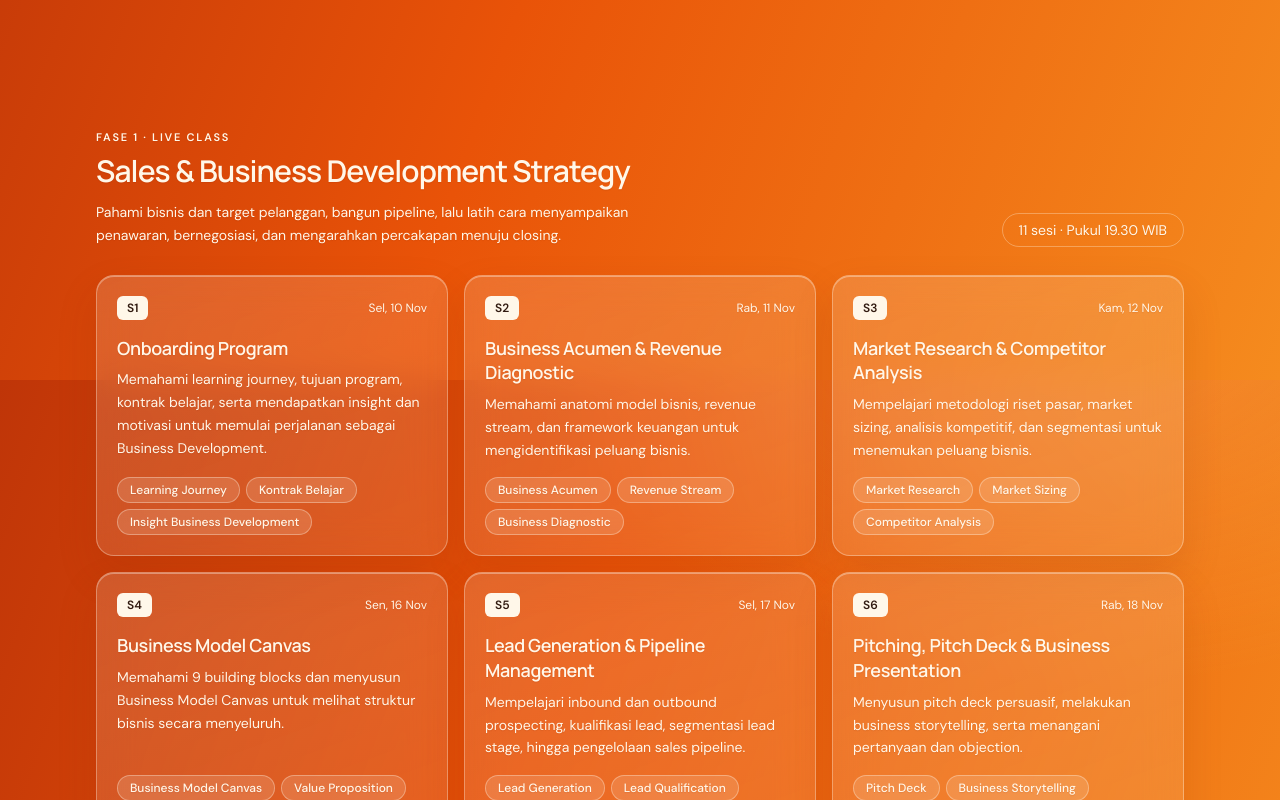
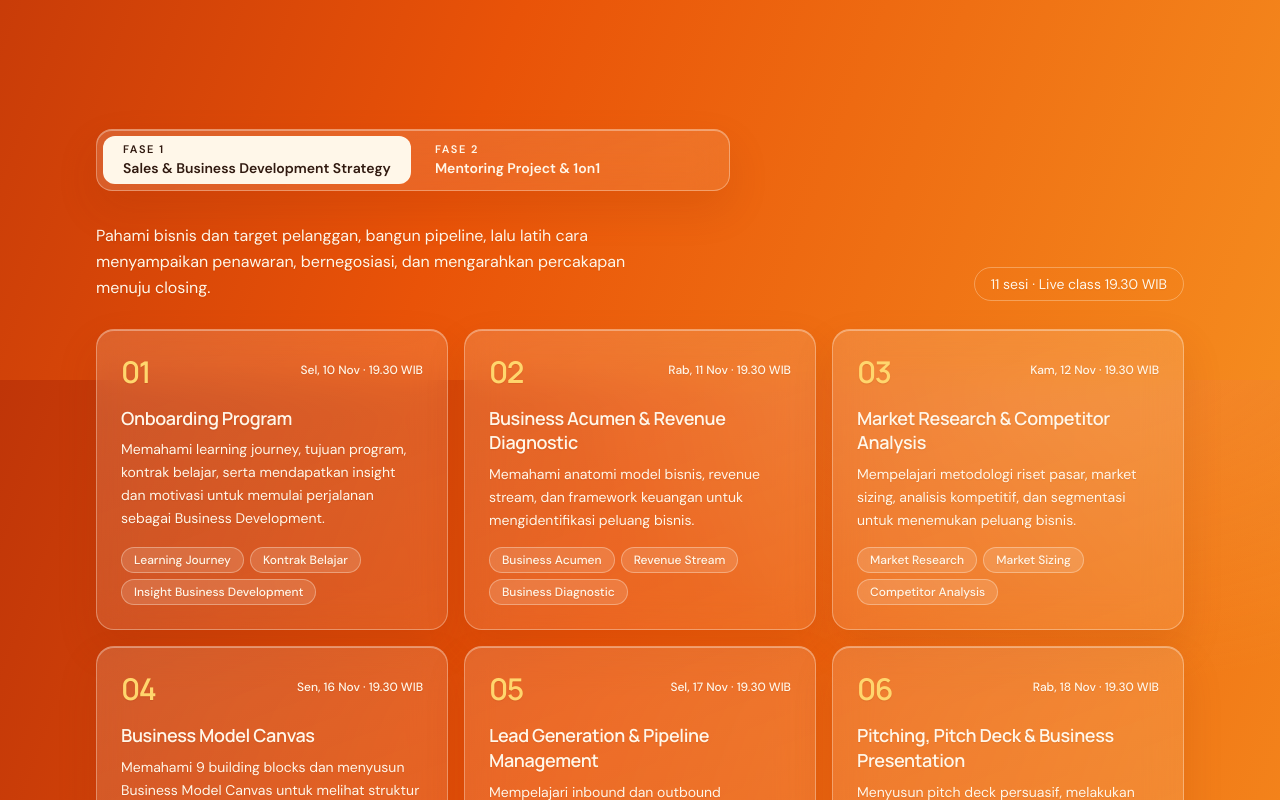
Before and after one commit to Fdhlu-Rhmn/Levela, a Next.js app: page /program/business-development/ in a window 1280 px wide. Shown: the part 5220-6020 px from the top of the page. Built offline with nearby package versions, Linux system fonts and the light colour scheme.

Commit message:
feat: curriculum phase tabs, numbered session cards with date and time

```diff
--- a/components/lp/Curriculum.tsx
+++ b/components/lp/Curriculum.tsx
@@ -1,7 +1,12 @@
+'use client'
+
+import { useState } from 'react'
 import type { ProgramLp } from '@/content/types'
 
 const shortDate = (d: string) =>
   new Date(`${d}T00:00:00+07:00`).toLocaleDateString('id-ID', { weekday: 'short', day: 'numeric', month: 'short', timeZone: 'Asia/Jakarta' })
+
+const num = (i: number) => String(i + 1).padStart(2, '0')
 
 function Tags({ items }: { items?: string[] }) {
   if (!items?.length) return null
@@ -16,57 +21,71 @@
   )
 }
 
-function PhaseHeader({ label, title, intro, meta }: { label: string; title: string; intro: string; meta?: string }) {
+type CardProps = { index: number; meta?: string; title: string; desc?: string; tags?: string[] }
+
+function Card({ index, meta, title, desc, tags }: CardProps) {
   return (
-    <div className="grid gap-4 lg:grid-cols-[1.3fr_1fr] lg:items-end">
-      <div>
-        <p className="text-[11px] font-semibold tracking-[0.16em]">{label}</p>
-        <h3 className="mt-2 text-2xl tracking-[-0.03em] sm:text-3xl">{title}</h3>
-        <p className="mt-3 max-w-xl text-sm leading-relaxed">{intro}</p>
+    <li className="glass lift flex flex-col p-6">
+      <div className="flex items-start justify-between gap-3">
+        <span className="font-heading text-3xl tracking-[-0.05em] text-sun">{num(index)}</span>
+        {meta && <span className="pt-2 text-right text-xs font-medium">{meta}</span>}
       </div>
-      {meta && <p className="justify-self-start rounded-full border border-line px-4 py-1.5 text-sm lg:justify-self-end">{meta}</p>}
-    </div>
+      <h4 className="mt-4 font-heading text-lg leading-snug tracking-[-0.02em]">{title}</h4>
+      {desc && <p className="mt-2 text-sm leading-relaxed">{desc}</p>}
+      <Tags items={tags} />
+    </li>
   )
 }
 
-const card = 'glass lift flex flex-col p-5'
+export function Curriculum({ lp }: { lp: ProgramLp }) {
+  const [tab, setTab] = useState(0)
+  const phases = [
+    { label: 'Fase 1', title: lp.phase1.title, intro: lp.phase1.intro, meta: `${lp.phase1.sessions.length} sesi · Live class ${lp.phase1.time}` },
+    { label: 'Fase 2', title: lp.phase2.title, intro: lp.phase2.intro, meta: `${lp.phase2.modules.length} modul · Project + 1on1 mentor` },
+  ]
+  const active = phases[tab]
 
-export function Curriculum({ lp }: { lp: ProgramLp }) {
   return (
-    <div className="grid gap-14">
-      <div>
-        <PhaseHeader
-          label="FASE 1 · LIVE CLASS"
-          title={lp.phase1.title}
-          intro={lp.phase1.intro}
-          meta={`${lp.phase1.sessions.length} sesi · ${lp.phase1.time}`}
-        />
-        <ol className="mt-7 grid gap-4 sm:grid-cols-2 lg:grid-cols-3">
-          {lp.phase1.sessions.map((s) => (
-            <li key={s.code} className={card}>
-              <div className="flex items-center justify-between gap-3 text-xs">
-                <span className="rounded-md bg-cream px-2.5 py-1 font-semibold text-ink [text-shadow:none]">{s.code}</span>
-                <span>{shortDate(s.date)}</span>
-              </div>
-              <h4 className="mt-4 font-heading text-lg leading-snug tracking-[-0.02em]">{s.title}</h4>
-              {s.desc && <p className="mt-2 text-sm leading-relaxed">{s.desc}</p>}
-              <Tags items={s.tags} />
-            </li>
-          ))}
-        </ol>
+    <div>
+      <div
+        role="tablist"
+        aria-label="Fase kurikulum"
+        className="glass inline-grid w-full grid-cols-2 gap-1 rounded-2xl! p-1.5 sm:w-auto"
+        onKeyDown={(e) => {
+          if (e.key === 'ArrowRight' || e.key === 'ArrowLeft') setTab((t) => (t === 0 ? 1 : 0))
+        }}
+      >
+        {phases.map((ph, i) => (
+          <button
+            key={ph.label}
+            type="button"
+            role="tab"
+            id={`fase-tab-${i}`}
+            aria-selected={tab === i}
+            aria-controls="fase-panel"
+            tabIndex={tab === i ? 0 : -1}
+            onClick={() => setTab(i)}
+            className={`min-h-12 rounded-xl px-5 text-left text-sm transition-colors sm:min-w-64 ${
+              tab === i ? 'bg-cream text-ink [text-shadow:none]' : 'hover:bg-cream/10'
+            }`}
+          >
+            <span className="block text-[11px] font-semibold tracking-[0.14em] uppercase">{ph.label}</span>
+            <span className="block font-semibold">{ph.title}</span>
+          </button>
+        ))}
       </div>
 
-      <div>
-        <PhaseHeader label="FASE 2 · MENTORING" title={lp.phase2.title} intro={lp.phase2.intro} meta="Project + 1on1 mentor" />
+      <div role="tabpanel" id="fase-panel" aria-labelledby={`fase-tab-${tab}`} className="mt-8">
+        <div className="grid gap-4 lg:grid-cols-[1.3fr_1fr] lg:items-end">
+          <p className="max-w-xl text-base leading-relaxed">{active.intro}</p>
+          <p className="justify-self-start rounded-full border border-line px-4 py-1.5 text-sm lg:justify-self-end">{active.meta}</p>
+        </div>
         <ol className="mt-7 grid gap-4 sm:grid-cols-2 lg:grid-cols-3">
-          {lp.phase2.modules.map((m, i) => (
-            <li key={m.title} className={card}>
-              <span className="font-heading text-3xl tracking-[-0.05em] text-sun">{String(i + 1).padStart(2, '0')}</span>
-              <h4 className="mt-4 font-heading text-lg leading-snug tracking-[-0.02em]">{m.title}</h4>
-              <p className="mt-2 text-sm leading-relaxed">{m.desc}</p>
-              <Tags items={m.tags} />
-            </li>
-          ))}
+          {tab === 0
+            ? lp.phase1.sessions.map((s, i) => (
+                <Card key={s.code} index={i} meta={`${shortDate(s.date)} · ${lp.phase1.time}`} title={s.title} desc={s.desc} tags={s.tags} />
+              ))
+            : lp.phase2.modules.map((m, i) => <Card key={m.title} index={i} title={m.title} desc={m.desc} tags={m.tags} />)}
         </ol>
       </div>
     </div>
--- a/content/programs.ts
+++ b/content/programs.ts
@@ -55,7 +55,7 @@
     title: 'Sales & Business Development Strategy',
     intro:
       'Pahami bisnis dan target pelanggan, bangun pipeline, lalu latih cara menyampaikan penawaran, bernegosiasi, dan mengarahkan percakapan menuju closing.',
-    time: 'Pukul 19.30 WIB',
+    time: '19.30 WIB',
     sessions: [
       { code: 'S1', date: '2026-11-10', title: 'Onboarding Program', desc: 'Memahami learning journey, tujuan program, kontrak belajar, serta mendapatkan insight dan motivasi untuk memulai perjalanan sebagai Business Development.', tags: ['Learning Journey', 'Kontrak Belajar', 'Insight Business Development'] },
       { code: 'S2', date: '2026-11-11', title: 'Business Acumen & Revenue Diagnostic', desc: 'Memahami anatomi model bisnis, revenue stream, dan framework keuangan untuk mengidentifikasi peluang bisnis.', tags: ['Business Acumen', 'Revenue Stream', 'Business Diagnostic'] },
@@ -190,7 +190,7 @@
     title: 'Digital Marketing Strategy',
     intro:
       'Pahami audiens dan kanal digital, rancang campaign, lalu jalankan dan optimasi iklan berdasarkan data.',
-    time: 'Pukul 19.30 WIB',
+    time: '19.30 WIB',
     sessions: [
       { code: 'S1', date: '2026-12-01', title: 'Onboarding Program', desc: 'Memahami learning journey, tujuan program, kontrak belajar, serta gambaran peran digital marketing di perusahaan.', tags: ['Learning Journey', 'Kontrak Belajar', 'Insight Digital Marketing'] },
       { code: 'S2', date: '2026-12-02', title: 'Digital Marketing Fundamentals', desc: 'Memahami funnel pemasaran, peran setiap kanal digital, dan metrik dasar untuk mengukur keberhasilan campaign.', tags: ['Marketing Funnel', 'Digital Channel', 'Marketing Metrics'] },
```
Also changed, not shown: 1 other file (tests, documents, lock files or other folders).
